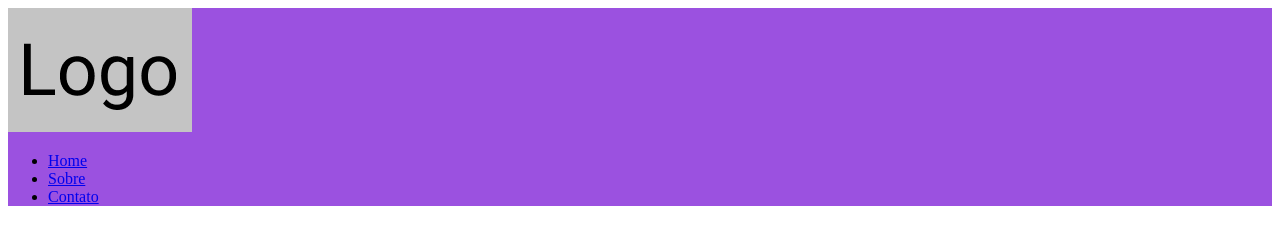
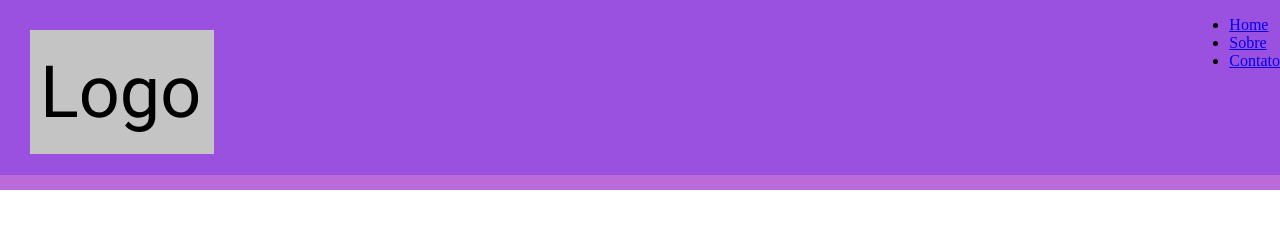
Before and after one commit to camilabalbino/home-page, a plain HTML site: page index.html in a window 1280 px wide. Drawn offline with Linux system fonts and the light colour scheme.

Commit message:
Aliamento header e Pos Logo

```diff
--- a/src/style/style.css
+++ b/src/style/style.css
@@ -1,3 +1,15 @@
+body {
+    margin: 0;
+}
+
 .home_header {
     background-color: #9B51E0;
+    display: flex;
+    justify-content: space-between;
+    border-bottom: 15px solid #BB6BD9;
+    height: 175px;
 }
+.home_header-logo {
+    margin-left: 30px;
+    margin-top: 30px;
+}
```
